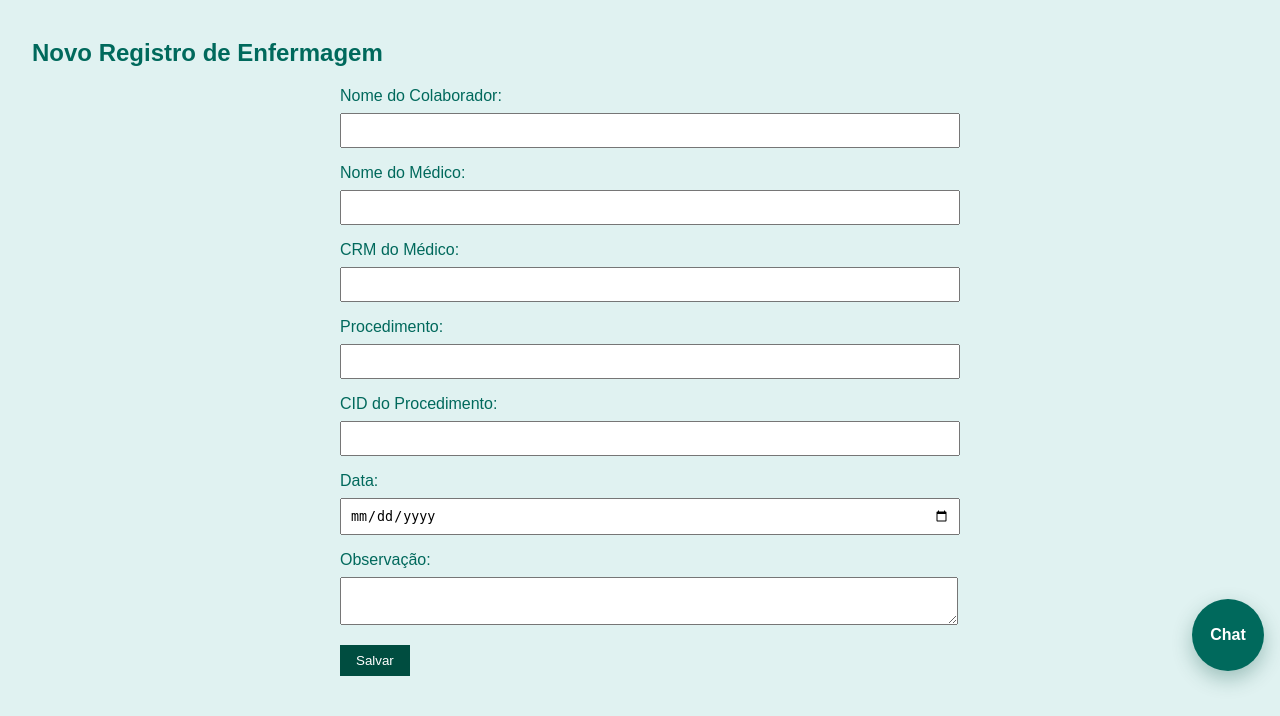
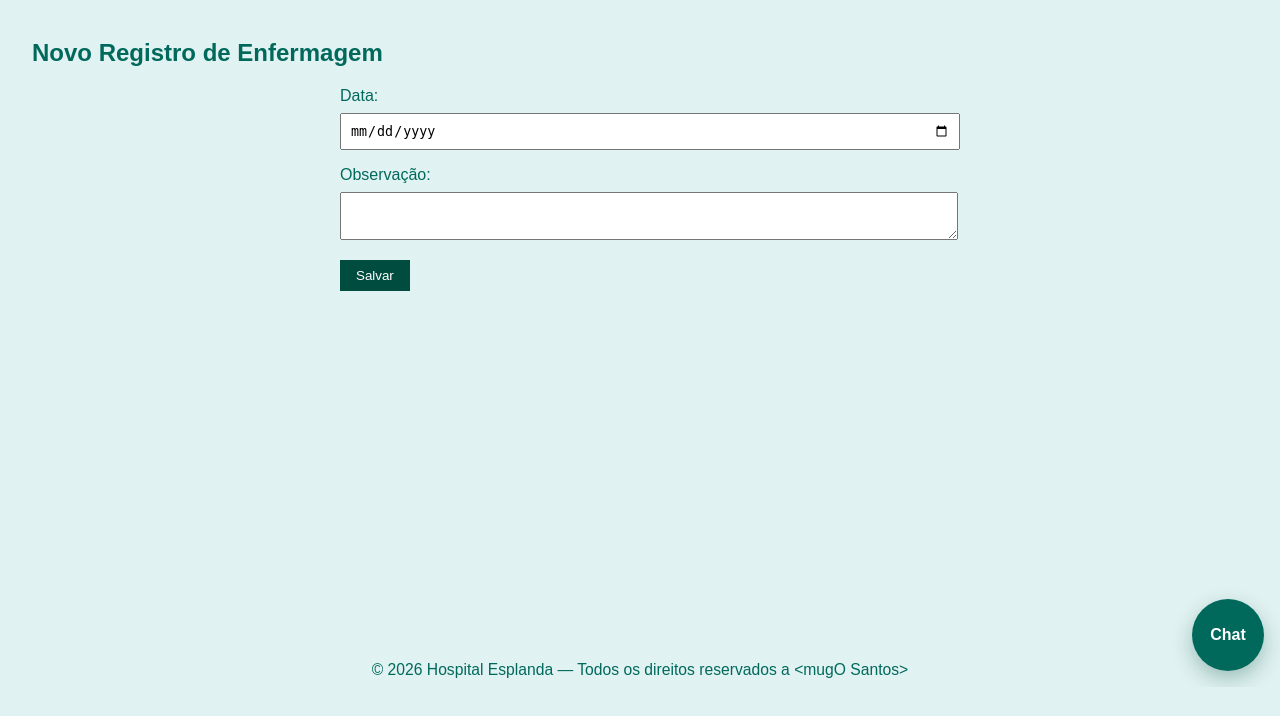
Before and after one commit to mugO-Stuff/mine, a Flask app: page /enfermagem/create in a window 1280 px wide. Shown: the part 113-829 px from the top of the page. After the commit the page ends 800 px from the top, so only its background shows below. Run offline with Flask 3, Linux system fonts and the light colour scheme; a user stored in the database is signed in.

Commit message:
enfermagem

```diff
--- a/app.py
+++ b/app.py
@@ -1719,32 +1719,22 @@ def enfermagem_create():
     if 'user_id' not in session:
         return redirect(url_for('login'))
 
-    medicos = [{'id': m.id, 'nome': m.nome, 'crm': m.crm, 'cor': m.cor} for m in Medico.query.order_by(Medico.nome).all()]
-    procedimentos = [{'id': p.id, 'nome': p.nome, 'cid': p.cid} for p in Procedimento.query.order_by(Procedimento.nome).all()]
     selected_date = request.args.get('date', '')
     return_context = build_enfermagem_return_params(source=request.args)
 
     if request.method == 'POST':
-        nome_colaborador = request.form.get('nome_colaborador', '').strip()
-        nome_medico = request.form.get('nome_medico', '').strip()
-        procedimento_name = request.form.get('procedimento', '').strip()
-        submitted_crm = request.form.get('crm_medico', '').strip()
-        submitted_cid = request.form.get('cid_procedimento', '').strip()
-
-        if not nome_colaborador or not nome_medico or not procedimento_name:
-            flash('Preencha colaborador, médico e procedimento.')
-            return render_template('enfermagem_edit.html', registro=None, medicos=medicos, procedimentos=procedimentos, selected_date=selected_date, return_context=build_enfermagem_return_params(source=request.form))
-
-        crm_medico = resolve_medico_crm(nome_medico, submitted_crm)
-        cid_val = resolve_procedimento_cid(procedimento_name, submitted_cid)
+        submitted_date = request.form.get('data', '').strip()
+        if not submitted_date:
+            flash('Preencha a data do registro.')
+            return render_template('enfermagem_edit.html', registro=None, selected_date=selected_date, return_context=build_enfermagem_return_params(source=request.form))
 
         registro = EnfermagemRegistro(
-            nome_colaborador=nome_colaborador,
-            nome_medico=nome_medico,
-            crm_medico=crm_medico,
-            procedimento=procedimento_name,
-            cid_procedimento=cid_val,
-            data=datetime.strptime(request.form['data'], '%Y-%m-%d').date(),
+            nome_colaborador='',
+            nome_medico='',
+            crm_medico=0,
+            procedimento='',
+            cid_procedimento='',
+            data=datetime.strptime(submitted_date, '%Y-%m-%d').date(),
             observacao=request.form.get('observacao', ''),
             created_by=session.get('user_id'),
         )
@@ -1752,7 +1742,7 @@ def enfermagem_create():
         db.session.commit()
         return redirect(url_for('enfermagem', **build_enfermagem_return_params(registro=registro, source=request.form)))
 
-    return render_template('enfermagem_edit.html', registro=None, medicos=medicos, procedimentos=procedimentos, selected_date=selected_date, return_context=return_context)
+    return render_template('enfermagem_edit.html', registro=None, selected_date=selected_date, return_context=return_context)
 
 @app.route('/enfermagem/edit/<int:id>', methods=['GET', 'POST'])
 def enfermagem_edit(id):
@@ -1760,32 +1750,20 @@ def enfermagem_edit(id):
         return redirect(url_for('login'))
 
     registro = EnfermagemRegistro.query.get_or_404(id)
-    medicos = [{'id': m.id, 'nome': m.nome, 'crm': m.crm, 'cor': m.cor} for m in Medico.query.order_by(Medico.nome).all()]
-    procedimentos = [{'id': p.id, 'nome': p.nome, 'cid': p.cid} for p in Procedimento.query.order_by(Procedimento.nome).all()]
     return_context = build_enfermagem_return_params(registro=registro, source=request.args)
 
     if request.method == 'POST':
-        nome_colaborador = request.form.get('nome_colaborador', '').strip()
-        nome_medico = request.form.get('nome_medico', '').strip()
-        procedimento_name = request.form.get('procedimento', '').strip()
-        submitted_crm = request.form.get('crm_medico', '').strip()
-        submitted_cid = request.form.get('cid_procedimento', '').strip()
-
-        if not nome_colaborador or not nome_medico or not procedimento_name:
-            flash('Preencha colaborador, médico e procedimento.')
-            return render_template('enfermagem_edit.html', registro=registro, medicos=medicos, procedimentos=procedimentos, return_context=build_enfermagem_return_params(registro=registro, source=request.form))
-
-        registro.nome_colaborador = nome_colaborador
-        registro.nome_medico = nome_medico
-        registro.crm_medico = resolve_medico_crm(nome_medico, submitted_crm)
-        registro.procedimento = procedimento_name
-        registro.cid_procedimento = resolve_procedimento_cid(procedimento_name, submitted_cid)
-        registro.data = datetime.strptime(request.form['data'], '%Y-%m-%d').date()
+        submitted_date = request.form.get('data', '').strip()
+        if not submitted_date:
+            flash('Preencha a data do registro.')
+            return render_template('enfermagem_edit.html', registro=registro, return_context=build_enfermagem_return_params(registro=registro, source=request.form))
+
+        registro.data = datetime.strptime(submitted_date, '%Y-%m-%d').date()
         registro.observacao = request.form.get('observacao', '')
         db.session.commit()
         return redirect(url_for('enfermagem', **build_enfermagem_return_params(registro=registro, source=request.form)))
 
-    return render_template('enfermagem_edit.html', registro=registro, medicos=medicos, procedimentos=procedimentos, return_context=return_context)
+    return render_template('enfermagem_edit.html', registro=registro, return_context=return_context)
 
 @app.route('/enfermagem/delete/<int:id>')
 def enfermagem_delete(id):
--- a/templates/enfermagem_edit.html
+++ b/templates/enfermagem_edit.html
@@ -10,21 +10,6 @@
     <input type="text" id="registro_id" value="{{ registro.id }}" readonly>
     {% endif %}
 
-    <label for="nome_colaborador">Nome do Colaborador:</label>
-    <input type="text" id="nome_colaborador" name="nome_colaborador" value="{{ registro.nome_colaborador if registro else '' }}" required>
-
-    <label for="nome_medico">Nome do Médico:</label>
-    <input type="text" id="nome_medico" name="nome_medico" value="{{ registro.nome_medico if registro else '' }}" required>
-
-    <label for="crm_medico">CRM do Médico:</label>
-    <input type="number" id="crm_medico" name="crm_medico" value="{{ registro.crm_medico if registro else '' }}" required>
-
-    <label for="procedimento">Procedimento:</label>
-    <input type="text" id="procedimento" name="procedimento" value="{{ registro.procedimento if registro else '' }}" required>
-
-    <label for="cid_procedimento">CID do Procedimento:</label>
-    <input type="text" id="cid_procedimento" name="cid_procedimento" value="{{ registro.cid_procedimento if registro else '' }}" required>
-
     <label for="data">Data:</label>
     <input type="date" id="data" name="data" value="{{ registro.data.strftime('%Y-%m-%d') if registro else selected_date|default('') }}" required>
 
@@ -33,46 +18,4 @@
 
     <button type="submit">Salvar</button>
 </form>
-
-<script>
-    const medicos = {{ medicos|tojson }};
-    const procedimentos = {{ procedimentos|tojson }};
-    const nomeMedicoInput = document.getElementById('nome_medico');
-    const crmInput = document.getElementById('crm_medico');
-    const procedimentoInput = document.getElementById('procedimento');
-    const cidInput = document.getElementById('cid_procedimento');
-
-    function findMedico(nome) {
-        return medicos.find(m => m.nome.toLowerCase().trim() === nome.toLowerCase().trim());
-    }
-
-    function findProcedimento(nome) {
-        return procedimentos.find(p => p.nome.toLowerCase().trim() === nome.toLowerCase().trim());
-    }
-
-    nomeMedicoInput.addEventListener('blur', () => {
-        const medico = findMedico(nomeMedicoInput.value);
-        if (medico) {
-            crmInput.value = medico.crm;
-        }
-    });
-
-    procedimentoInput.addEventListener('blur', () => {
-        const procedimento = findProcedimento(procedimentoInput.value);
-        if (procedimento && !cidInput.value.trim()) {
-            cidInput.value = procedimento.cid;
-        }
-    });
-
-    document.querySelector('form').addEventListener('submit', () => {
-        const procedimento = findProcedimento(procedimentoInput.value);
-        const enteredCid = cidInput.value.trim();
-        if (procedimento && enteredCid && enteredCid !== procedimento.cid) {
-            const parts = enteredCid.split('-').map(p => p.trim());
-            if (!parts.includes(procedimento.cid)) {
-                cidInput.value = `${enteredCid} - ${procedimento.cid}`;
-            }
-        }
-    });
-</script>
 {% endblock %}
```
Also changed, not shown: templates/enfermagem.html (+4 -9 lines).
